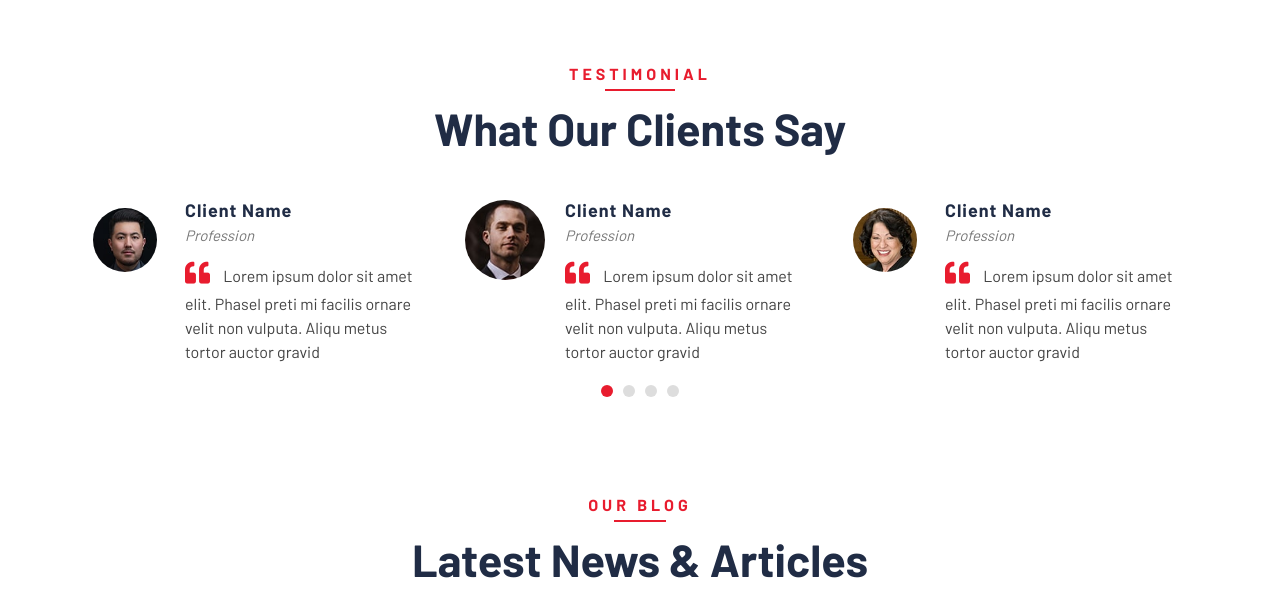
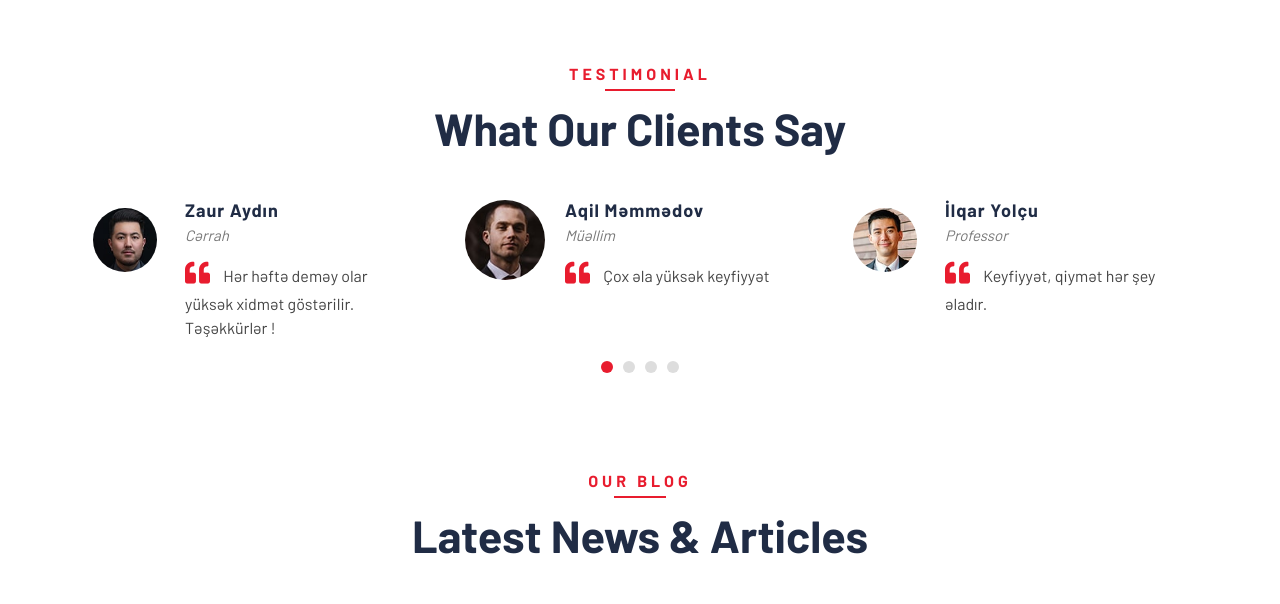
Before and after one commit to alvinkhalil/car-wash, a Django app: page / in a window 1280 px wide. Shown: the part 3393-3997 px from the top of the page. Run offline with Django 3.2, Linux system fonts and the light colour scheme; data comes from the database, SQL or seed files in the repository; both versions use the stored data as it was after the commit; some libraries are stand-ins or nearby versions.

Commit message:
clients comment added

```diff
--- a/pages/models.py
+++ b/pages/models.py
@@ -60,3 +60,18 @@ class Facts(models.Model):
     class Meta:
         verbose_name = "Fakt"
         verbose_name_plural = "Faktlar"
+
+class Clients(models.Model):
+    name = models.CharField(max_length=100,verbose_name="Ad Soyad")
+    job = models.CharField(max_length=100,verbose_name="İş")
+    image = models.ImageField(upload_to = "client")
+    message =models.TextField(verbose_name="Şərh")
+    status = models.CharField(max_length=100,choices=STATUS)
+    created_date = models.DateTimeField(auto_now_add=True)
+
+    def __str__(self):
+        return self.name
+
+    class Meta:
+        verbose_name = "Müştəri şərhi"
+        verbose_name_plural = "Müştəri şərhləri"
--- a/pages/views.py
+++ b/pages/views.py
@@ -1,13 +1,15 @@
 from django.shortcuts import render
-from pages.models import STATUS, Coverimages, Facts, Teams
+from pages.models import STATUS, Clients, Coverimages, Facts, Teams
 # Create your views here.
 def index(request):
     cover_images = Coverimages.objects.filter(status = "active")
     teams = Teams.objects.all()
     fact = Facts.objects.get(status = "active")
+    clients = Clients.objects.filter(status = "active")
     context = {
         "cover_images":cover_images,
         "teams":teams,
         "fact":fact,
+        "clients":clients,
     }
     return render(request,"pages/index.html",context)
--- a/templates/pages/index.html
+++ b/templates/pages/index.html
@@ -219,46 +219,20 @@
                     <h2>What our clients say</h2>
                 </div>
                 <div class="owl-carousel testimonials-carousel">
+                    {% for client in clients  %}
+
                     <div class="testimonial-item">
-                        <img src="{% static 'img/testimonial-1.jpg' %}" alt="Image">
+                        <img src="{{client.image.url}}" alt="Image">
                         <div class="testimonial-text">
-                            <h3>Client Name</h3>
-                            <h4>Profession</h4>
+                            <h3>{{client.name}}</h3>
+                            <h4>{{client.job}}</h4>
                             <p>
-                                Lorem ipsum dolor sit amet elit. Phasel preti mi facilis ornare velit non vulputa. Aliqu metus tortor auctor gravid
+                                {{client.message}}
                             </p>
                         </div>
                     </div>
-                    <div class="testimonial-item">
-                        <img src="{% static 'img/testimonial-2.jpg' %}" alt="Image">
-                        <div class="testimonial-text">
-                            <h3>Client Name</h3>
-                            <h4>Profession</h4>
-                            <p>
-                                Lorem ipsum dolor sit amet elit. Phasel preti mi facilis ornare velit non vulputa. Aliqu metus tortor auctor gravid
-                            </p>
-                        </div>
-                    </div>
-                    <div class="testimonial-item">
-                        <img src="{% static 'img/testimonial-3.jpg' %}" alt="Image">
-                        <div class="testimonial-text">
-                            <h3>Client Name</h3>
-                            <h4>Profession</h4>
-                            <p>
-                                Lorem ipsum dolor sit amet elit. Phasel preti mi facilis ornare velit non vulputa. Aliqu metus tortor auctor gravid
-                            </p>
-                        </div>
-                    </div>
-                    <div class="testimonial-item">
-                        <img src="{% static 'img/testimonial-4.jpg' %}" alt="Image">
-                        <div class="testimonial-text">
-                            <h3>Client Name</h3>
-                            <h4>Profession</h4>
-                            <p>
-                                Lorem ipsum dolor sit amet elit. Phasel preti mi facilis ornare velit non vulputa. Aliqu metus tortor auctor gravid
-                            </p>
-                        </div>
-                    </div>
+                    {% endfor %}
+
                 </div>
             </div>
         </div>
```
Also changed, not shown: pages/admin.py (+14 -3 lines), db.sqlite3, media/client/testimonial-1.jpg (added), media/client/testimonial-1_GnPwv1k.jpg (added), media/client/testimonial-2.jpg (added), media/client/testimonial-3.jpg (added), media/client/testimonial-4.jpg (added), pages/migrations/0005_auto_20210918_2248.py (added).
